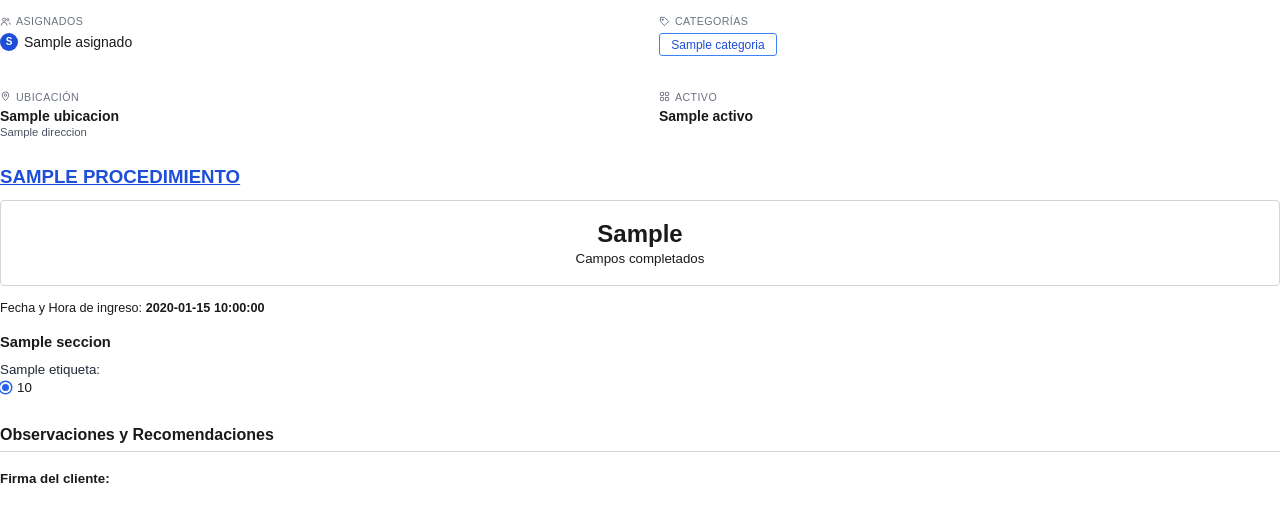
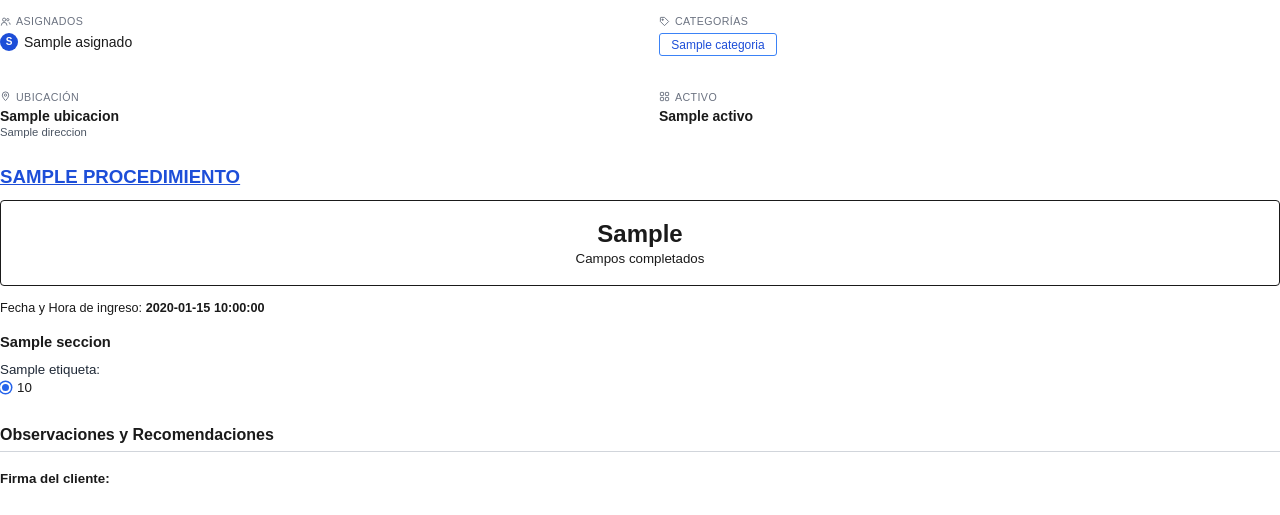
Before and after one commit to CHG-asensores/chg-informe-membretado, a Flask app: template template/informe.html in a window 1280 px wide. Shown: the part 136-651 px from the top of the page. Run offline with Flask 3, Linux system fonts and the light colour scheme; the template is opened without the code that fills it: most values are stand-ins (such as "Sample title", 1, 10 or a date in 2020).

Commit message:
Update informe.html

```diff
--- a/template/informe.html
+++ b/template/informe.html
@@ -44,7 +44,7 @@
   .procedimiento-label { font-size: 8pt; color: #6b7280; text-transform: uppercase; letter-spacing: 0.04em; margin-bottom: 1mm; }
   .titulo-principal { font-size: 14pt; font-weight: bold; color: #1d4ed8; text-decoration: underline; margin-bottom: 2mm; }
   .campos-completados {
-    display: block; background: #fff; border: 1px solid #d1d5db;
+    display: block; background: #fff; border: 1.5px solid #1a1a1a;
     border-radius: 4px; padding: 5mm; text-align: center; margin: 3mm 0 4mm 0;
   }
   .campos-completados .campos-numero { font-size: 18pt; font-weight: bold; color: #1a1a1a; display: block; }
```
